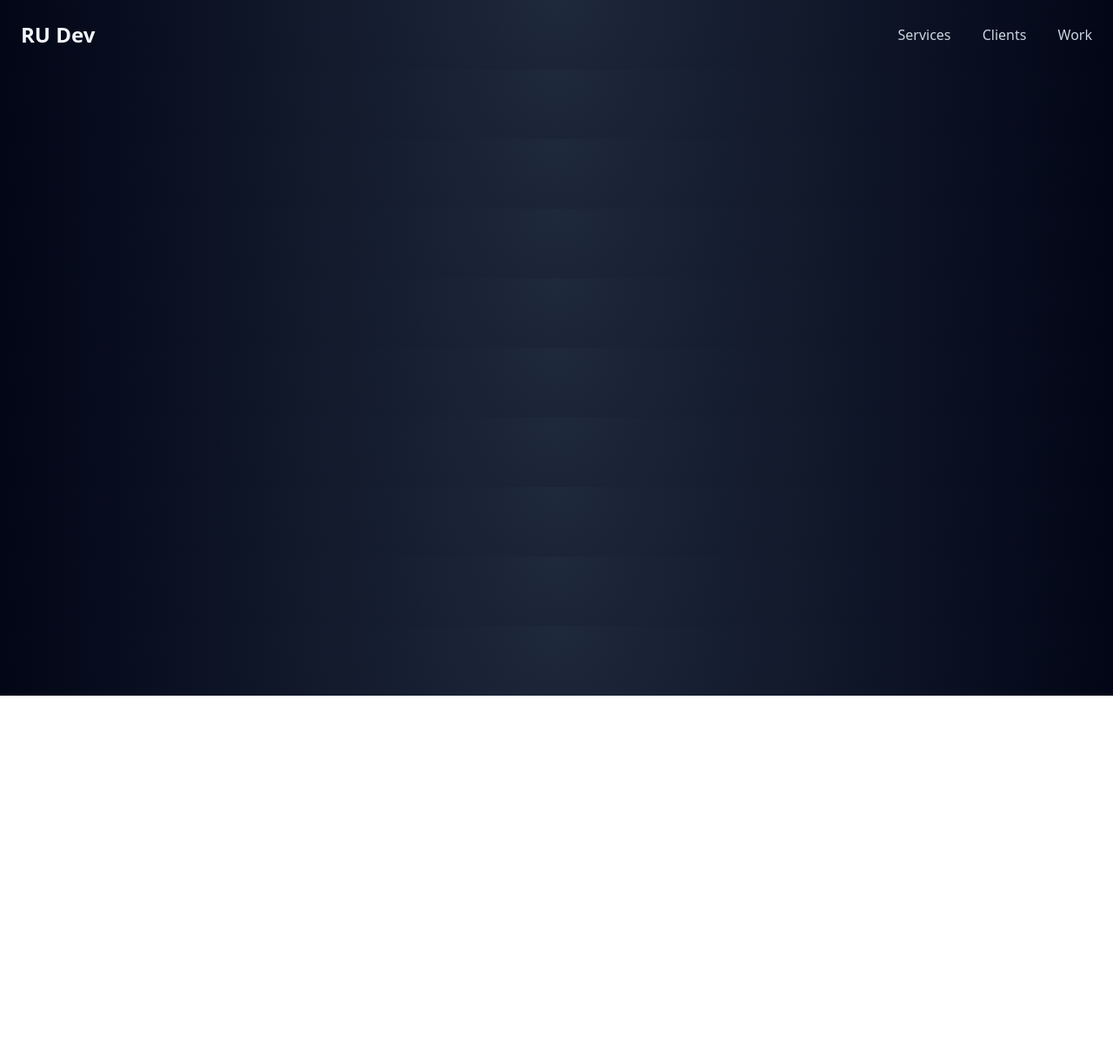
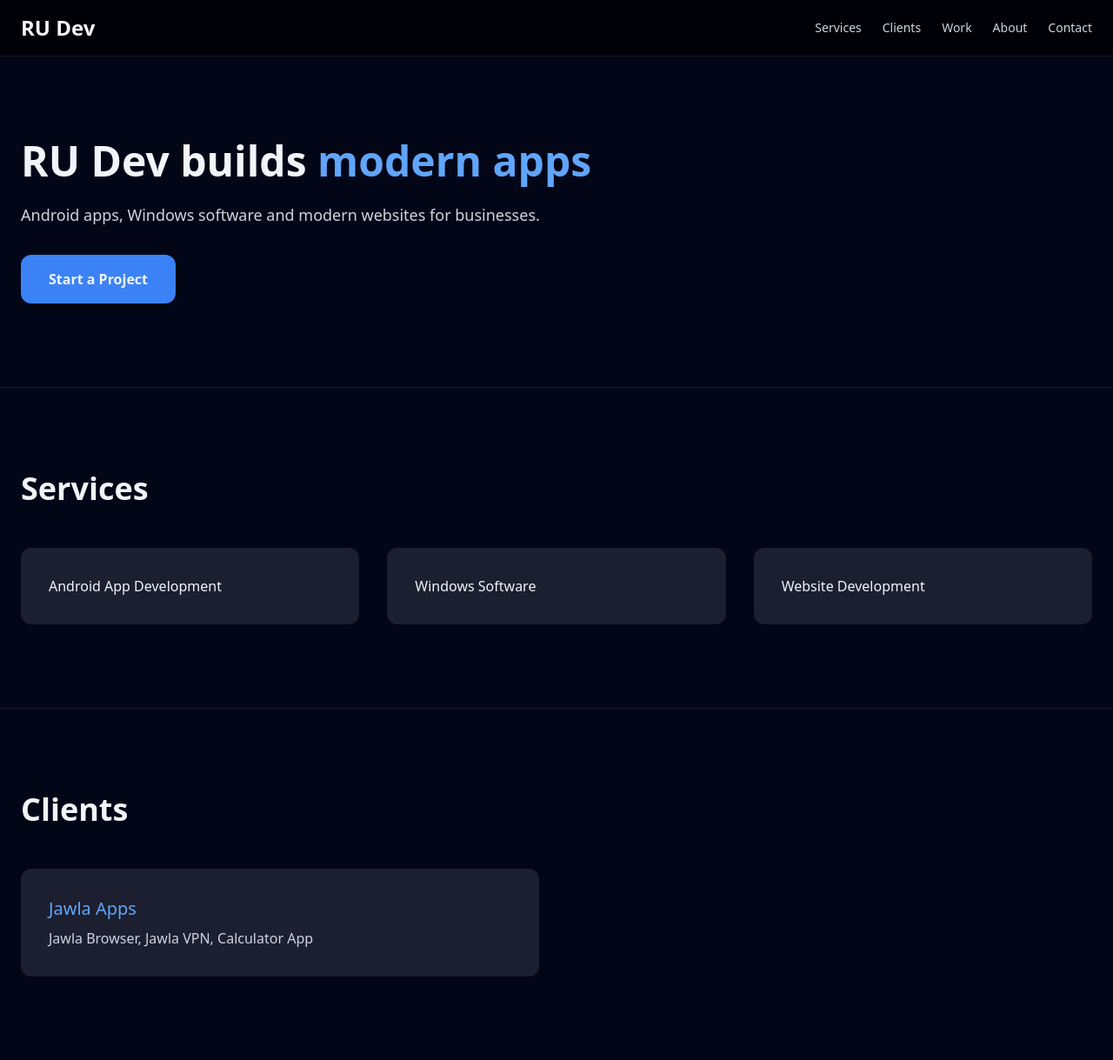
Before and after one commit to Rijussj/ru-dev-website, a plain HTML site: page index.html in a window 1280 px wide. Shown: the whole page at 87% size. Before the commit the page ends 800 px from the top, so only its background shows below. Drawn offline with nearby package versions, Linux system fonts and the light colour scheme.

Commit message:
Update index.html

```diff
--- a/index.html
+++ b/index.html
@@ -3,26 +3,69 @@
 <head>
 <meta charset="UTF-8">
 <meta name="viewport" content="width=device-width, initial-scale=1.0">
-
-<title>RU Dev — Modern Software Development Company</title>
-<meta name="description" content="RU Dev builds Android apps, Windows software, and modern websites.">
+<title>RU Dev — Software Company</title>
 
 <script src="https://cdn.tailwindcss.com"></script>
 
 <style>
-  body {
-    background: radial-gradient(circle at top, #1e293b, #020617);
-  }
+body{
+  background:#020617;
+}
+section{
+  border-top:1px solid rgba(255,255,255,0.08);
+}
 </style>
 </head>
 
 <body class="text-slate-100">
 
-<!-- NAVBAR -->
-<header class="max-w-7xl mx-auto px-6 py-6 flex justify-between items-center">
-  <div class="text-2xl font-bold">RU Dev</div>
-  <nav class="space-x-8 text-slate-300 hidden md:block">
-    <a href="#services" class="hover:text-white">Services</a>
-    <a href="#clients" class="hover:text-white">Clients</a>
-    <a href="#work" class="hover:text-white">Work</a>
-    <a href="#about" class
+<!-- NAVBAR (VISIBLE EVERYWHERE) -->
+<header class="sticky top-0 bg-black/70 backdrop-blur z-50">
+  <div class="max-w-7xl mx-auto px-6 py-4 flex flex-wrap gap-4 justify-between items-center">
+    <div class="text-2xl font-bold">RU Dev</div>
+    <nav class="flex gap-6 text-slate-300 text-sm">
+      <a href="#services" class="hover:text-white">Services</a>
+      <a href="#clients" class="hover:text-white">Clients</a>
+      <a href="#work" class="hover:text-white">Work</a>
+      <a href="#about" class="hover:text-white">About</a>
+      <a href="#contact" class="hover:text-white">Contact</a>
+    </nav>
+  </div>
+</header>
+
+<!-- HERO -->
+<section class="max-w-7xl mx-auto px-6 py-24">
+  <h1 class="text-5xl font-extrabold">
+    RU Dev builds <span class="text-blue-400">modern apps</span>
+  </h1>
+  <p class="mt-6 text-lg text-slate-300 max-w-2xl">
+    Android apps, Windows software and modern websites for businesses.
+  </p>
+  <a href="start-project.html"
+     class="inline-block mt-8 px-8 py-4 bg-blue-500 hover:bg-blue-600 rounded-xl font-semibold">
+    Start a Project
+  </a>
+</section>
+
+<!-- SERVICES -->
+<section id="services" class="max-w-7xl mx-auto px-6 py-24">
+  <h2 class="text-4xl font-bold mb-12">Services</h2>
+  <div class="grid md:grid-cols-3 gap-8">
+    <div class="bg-white/10 p-8 rounded-xl">Android App Development</div>
+    <div class="bg-white/10 p-8 rounded-xl">Windows Software</div>
+    <div class="bg-white/10 p-8 rounded-xl">Website Development</div>
+  </div>
+</section>
+
+<!-- CLIENTS -->
+<section id="clients" class="max-w-7xl mx-auto px-6 py-24">
+  <h2 class="text-4xl font-bold mb-12">Clients</h2>
+
+  <div class="grid md:grid-cols-2 gap-10">
+
+    <div class="bg-white/10 p-8 rounded-xl">
+      <h3 class="text-xl text-blue-400">Jawla Apps</h3>
+      <p class="text-slate-300 mt-2">
+        Jawla Browser, Jawla VPN, Calculator App
+      </p>
+    </d
```
